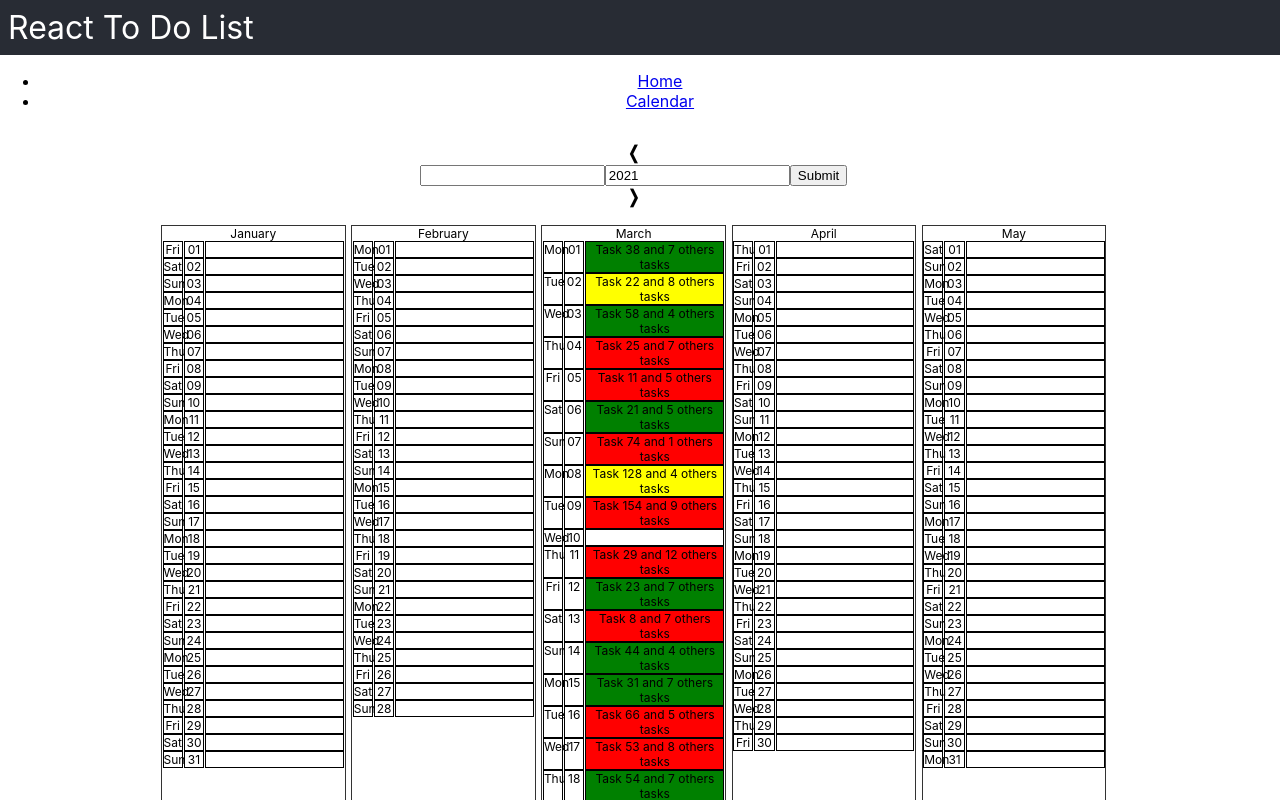
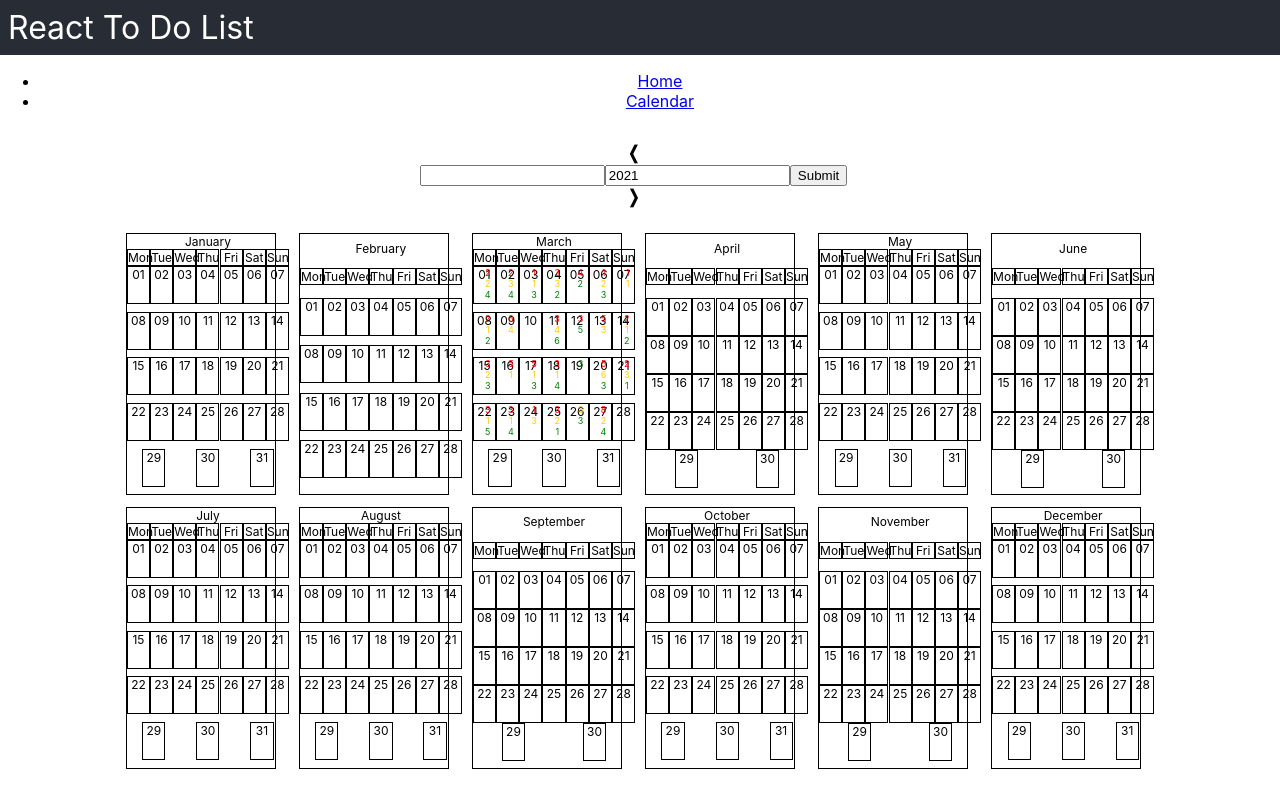
Before and after one commit to Skyrlon/react-todo-list, a React (Create React App) app: page /calendar in a window 1280 px wide. Shown: the top 800 px of the page. Built offline with nearby package versions, Linux system fonts and the light colour scheme.

Commit message:
merged yealry and monthly calendar

```diff
--- a/src/components/Calendar.jsx
+++ b/src/components/Calendar.jsx
@@ -26,59 +26,23 @@ const StyledCalendar = styled.div`
     justify-content: center;
     width: 90%;
     height: 75%;
-    & > div {
-      margin: 0.25%;
-      width: 16%;
-      border: 1px solid #333;
-    }
-    & .year_day {
+    & .month {
       display: flex;
-      flex-direction: row;
+      flex-direction: column;
+      flex-wrap: wrap;
       justify-content: space-around;
-      & > div {
+      width: 13%;
+      margin-top: 1%;
+      margin-left: 1%;
+      margin-right: 1%;
       border: 1px solid black;
-      }
-      &-name {
-        width: 10%;
-      }
-      &-number {
-        width: 10%;
-      }
-      &-todo {
-        width: 75%;
-        &.priority {
-          &-hight {
-            background-color: red;
-          }
-          &-medium {
-            background-color: yellow;
-          }
-          &-low {
-            background-color: green;
-          }
-        }
-      }
-    }
-    .month_container {
-      width: 50%;
-    }
-    & .month {
+      &_days {
         display: flex;
         flex-direction: row;
         flex-wrap: wrap;
         justify-content: space-around;
-      margin-top: 1em;
       }
-    & .month_weekday {
-      display: flex;
-      flex-direction: row;
-      justify-content: space-around;
-      & > div {
-        width: 13%;
-        border: 1px solid black;
-      }
-    }
-    & .month_day {
+      &_day {
         position: relative;
         display: flex;
         flex-direction: row;
@@ -119,6 +83,16 @@ const StyledCalendar = styled.div`
               }
             }
           }
+        }
+      }
+    }
+    & .month_weekday {
+      display: flex;
+      flex-direction: row;
+      justify-content: space-around;
+      & > div {
+        width: 13%;
+        border: 1px solid black;
       }
     }
   }
@@ -272,6 +246,14 @@ const Calendar = ({ todos }) => {
     }
   };
 
+  const handleMonthClick = (monthName) => {
+    if (calendarFormat === "year") {
+      setCalendarFormat("month");
+      setMonthGoingToSubmit(monthName);
+      setDateAsked(`${monthName} ${year}`);
+    }
+  };
+
   const [calendar, setCalendar] = useState([]);
 
   useEffect(
@@ -310,92 +292,25 @@ const Calendar = ({ todos }) => {
       </h2>
 
       <div className="calendar">
-        {calendarFormat === "year" &&
-          calendar.map((month) => (
+        {calendar.map((month) => (
           <div
+            className="month"
             key={month.number}
             onClick={() => {
-                setCalendarFormat("month");
-                setMonthGoingToSubmit(month.name);
-                setDateAsked(`${month.name} ${year}`);
+              handleMonthClick(month.name);
             }}
           >
+            {calendarFormat === "year" && (
               <div>
                 <div>{month.name}</div>
               </div>
-              <div>
-                {month.days &&
-                  month.days.map((day) => (
-                    <div className="year_day" key={day.number}>
-                      <div className="year_day-name">{day.name}</div>
-                      <div className="year_day-number">{day.number}</div>
-                      {(todos.filter(
-                        (todo) =>
-                          todo.deadline ===
-                          `${year}-${month.number}-${day.number}`
-                      ).length > 1 && (
-                        <div
-                          className={`year_day-todo priority-${
-                            todos.filter(
-                              (todo) =>
-                                !todo.completed &&
-                                todo.deadline ===
-                                  `${year}-${month.number}-${day.number}`
-                            )[0].priority
-                          }`}
-                        >
-                          {`${
-                            todos.filter(
-                              (todo) =>
-                                !todo.completed &&
-                                todo.deadline ===
-                                  `${year}-${month.number}-${day.number}`
-                            )[0].title
-                          } and ${
-                            todos.filter(
-                              (todo) =>
-                                todo.deadline ===
-                                `${year}-${month.number}-${day.number}`
-                            ).length - 1
-                          } others tasks`}
-                        </div>
-                      )) ||
-                        (todos.filter(
-                          (todo) =>
-                            todo.deadline ===
-                            `${year}-${month.number}-${day.number}`
-                        ).length > 0 &&
-                          todos.map(
-                            (todo) =>
-                              !todo.completed &&
-                              todo.deadline ===
-                                `${year}-${month.number}-${day.number}` && (
-                                <div
-                                  key={todo.id}
-                                  className={`year_day-todo priority-${todo.priority}`}
-                                >
-                                  {todo.title}
-                                </div>
-                              )
-                          )) || (
-                          <div className="year_day-todo" key={day.number}></div>
             )}
-                    </div>
-                  ))}
-              </div>
-            </div>
-          ))}
-
-        {calendarFormat === "month" && (
-          <div className="month_container">
             <div className="month_weekday">
               {weekDaysNames.map((weekday) => (
                 <div key={weekday}>{weekday.slice(0, 3)}</div>
               ))}
             </div>
-
-            {calendar.map((month) => (
-              <div key={month.number} className="month">
+            <div className="month_days">
               {month.days.map((day) => (
                 <div className="month_day" key={day.number}>
                   <div className="month_day-number">
@@ -436,9 +351,8 @@ const Calendar = ({ todos }) => {
                 </div>
               ))}
             </div>
+          </div>
         ))}
-          </div>
-        )}
       </div>
     </StyledCalendar>
   );
```
Lines whose indentation alone changed are shown as unchanged.
